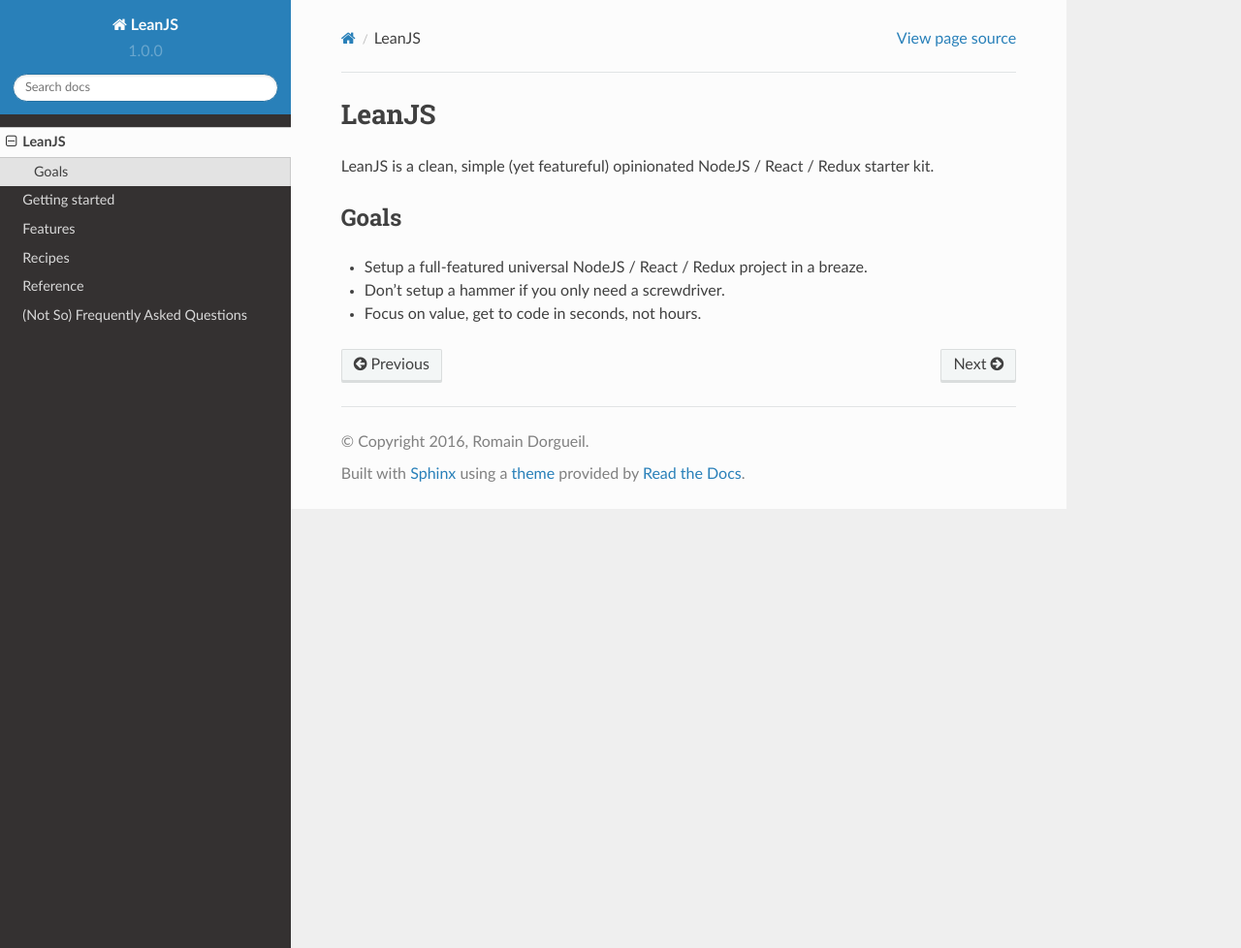
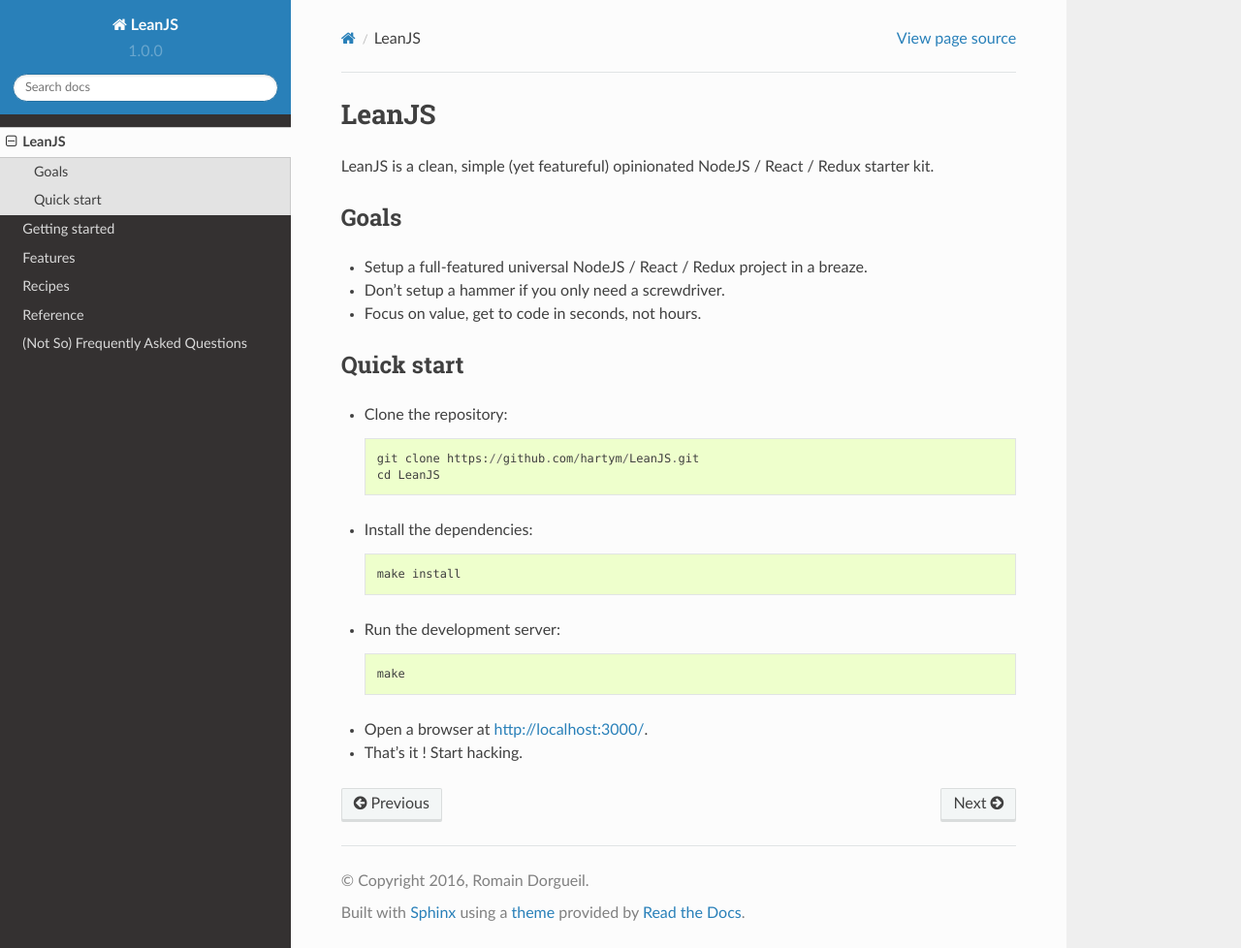
Before and after one commit to hartym/LeanJS, a Sphinx documentation site: the page built from doc/overview.rst, in a window 1280 px wide and 978 px high. Shown: the whole window at 97% size. Built offline with Sphinx 7.4.7 and the Read the Docs theme 2.0.0, drawn with Linux system fonts in a browser that asks for light colours; pages that are not in the unit, such as notebooks, are missing from menus.

```diff
--- a/doc/overview.rst
+++ b/doc/overview.rst
@@ -10,3 +10,24 @@ Goals
 * Setup a full-featured universal NodeJS / React / Redux project in a breaze.
 * Don't setup a hammer if you only need a screwdriver.
 * Focus on value, get to code in seconds, not hours.
+
+
+Quick start
+:::::::::::
+
+* Clone the repository::
+
+    git clone https://github.com/hartym/LeanJS.git
+    cd LeanJS
+
+* Install the dependencies::
+
+    make install
+
+* Run the development server::
+
+    make
+
+* Open a browser at http://localhost:3000/.
+
+* That's it ! Start hacking.
```
Also changed, not shown: doc/reference/server.rst (+7 -4 lines), 2 other files.
